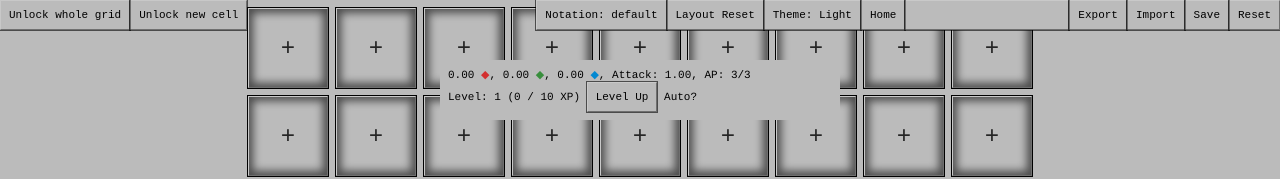
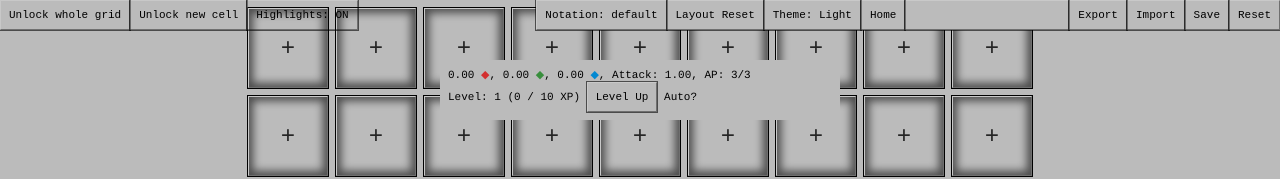
Before and after one commit to JackOE3/cogito-cosmos, a SvelteKit app: page /grid in a window 1280 px wide. Shown: the top 179 px of the page. Built offline with nearby package versions, Linux system fonts and the light colour scheme.

Commit message:
added toggle option for cell highlights

```diff
--- a/src/lib/store/primitive/misc.svelte.ts
+++ b/src/lib/store/primitive/misc.svelte.ts
@@ -227,6 +227,8 @@ export const cellShopItems = makeState<CellShopItem[]>([
     }
 ])
 
+export const showStencilHighlight = makeState(true)
+
 /**
  * The maximum number of actions points you have available.
  */
--- a/src/routes/grid/+page.svelte
+++ b/src/routes/grid/+page.svelte
@@ -29,7 +29,8 @@
         maxActionPoints,
         selectionCellIds,
         cellSelectionActive,
-        nextCellContent
+        nextCellContent,
+        showStencilHighlight
     } from '$lib/store'
     import { bounceOut, cubicOut, elasticOut, quartOut } from 'svelte/easing'
     import { fade, fly, scale } from 'svelte/transition'
@@ -748,7 +749,7 @@
                                     </button>
                                 {/if}
                             </div>
-                            <div class="cell cell-highlight full" class:cell-highlighted={cell.highlighted}></div>
+                            <div class="cell cell-highlight full" class:cell-highlighted={cell.highlighted && showStencilHighlight.value}></div>
                         {/if}
                     </div>
                 {/each}
@@ -843,6 +844,9 @@
 <div style="position: absolute; top: 0; left: 0; display: flex;">
     <button onclick={() => unlockWholeGrid()}> Unlock whole grid </button>
     <button onclick={() => unlockAdditionalTest()}> Unlock new cell </button>
+    <button onclick={() => (showStencilHighlight.value = !showStencilHighlight.value)}>
+        Highlights: {showStencilHighlight.value ? 'ON' : 'OFF'}
+    </button>
 </div>
 
 <style>
```
